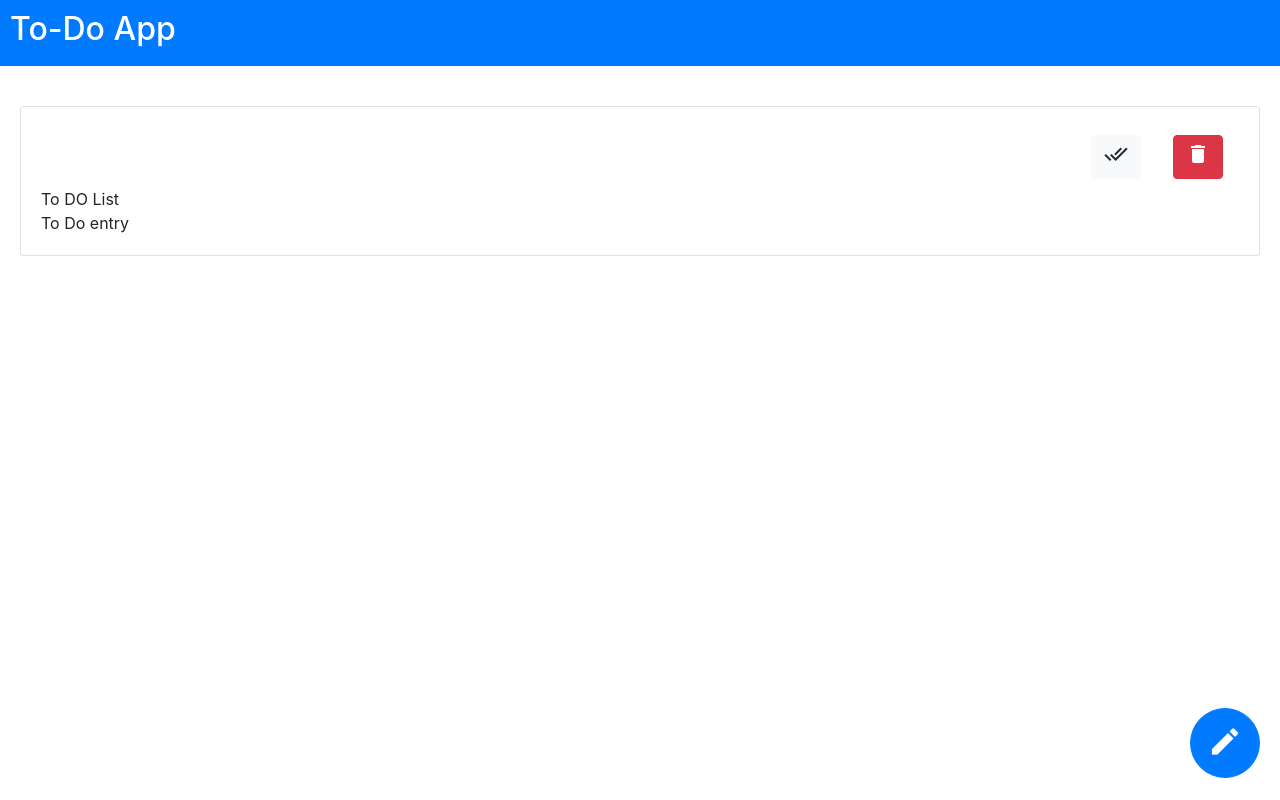
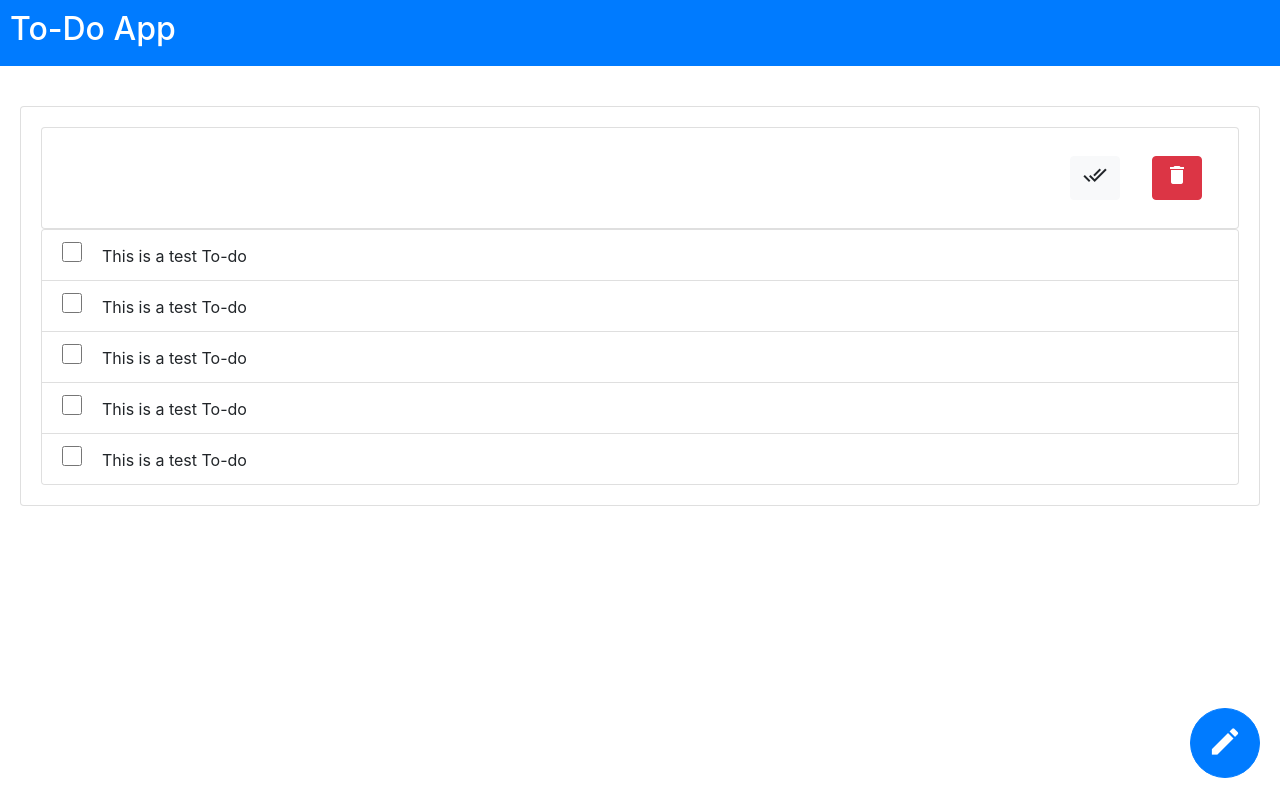
Before and after one commit to rmt002/to-do-React, a React (Create React App) app: page / in a window 1280 px wide. Built offline with nearby package versions, Linux system fonts and the light colour scheme; the HTML template or start-up script is replaced by a standard one.

Commit message:
Added To-do entry

```diff
--- a/src/App.css
+++ b/src/App.css
@@ -44,3 +44,12 @@
   height: 70px;
   border-radius: 20px 0px 0px 20px;
 }
+
+.checkbx{
+  height:20px;
+  width:20px;
+}
+
+.tododata{
+  margin-left: 20px;
+}
--- a/src/components/To-Do-App.js
+++ b/src/components/To-Do-App.js
@@ -1,11 +1,36 @@
 import React, { Component } from 'react';
 import ToDoHeader from './To-Do-Header';
 import ToDoList from './To-Do-List';
-import ToDoEntry from './To-Do-Entry';
 import Card from '../../node_modules/react-bootstrap/Card';
 import ToDoInput from './To-Do-Input';
 
 export class ToDoApp extends Component {
+    constructor(props){
+        super();
+    }
+
+    state={
+        toDoArray:[
+            {done:false,description:"This is a test to do"}
+        ]
+    }
+
+    clearCompleted=()=>{
+
+    }
+
+    markAllDone=()=>{
+
+    }
+
+    addToDo=(data)=>{
+
+    }
+
+    markDone=(data)=>{
+
+    }
+
     render() {
         return (
             <div>
@@ -13,7 +38,6 @@ export class ToDoApp extends Component {
                     <Card.Body>
                         <ToDoHeader />
                         <ToDoList />
-                        <ToDoEntry />
                     </Card.Body>
                 </Card>
                 <ToDoInput/>
--- a/src/components/To-Do-Entry.js
+++ b/src/components/To-Do-Entry.js
@@ -2,9 +2,11 @@ import React,{ Component } from 'react';
 
 export class ToDoEntry extends Component{
     render(){
+        var data="This is a test To-do"
         return(
             <div>
-                To Do entry
+                <input type="checkbox" className="checkbx"></input>
+                <span className="tododata">{data}</span>
             </div>
         )
     }
--- a/src/components/To-Do-Header.js
+++ b/src/components/To-Do-Header.js
@@ -1,17 +1,28 @@
 import React, { Component } from 'react';
 import Nav from '../../node_modules/react-bootstrap/Nav';
+import Card from '../../node_modules/react-bootstrap/Card';
+
 export class ToDoHeader extends Component {
     render() {
         return (
             <div>
+                 <Card>
+                 <Card.Body>
                 <Nav className="justify-content-end" activeKey="/home">
-                    <Nav.Item>
+
+
+                        <Nav.Item>
                         <Nav.Link ><button className="btn btn-light"><i class="material-icons">done_all</i></button></Nav.Link>
                     </Nav.Item>
                     <Nav.Item>
                         <Nav.Link><button className="btn btn-danger"><i class="material-icons">delete</i></button></Nav.Link>
                     </Nav.Item>
+
+
+
                 </Nav>
+                </Card.Body>
+                </Card>
             </div>
         )
     }
--- a/src/components/To-Do-List.js
+++ b/src/components/To-Do-List.js
@@ -1,10 +1,21 @@
-import React,{ Component } from 'react';
+import React, { Component } from 'react';
+import Card from '../../node_modules/react-bootstrap/Card';
+import ListGroup from '../../node_modules/react-bootstrap/ListGroup'
+import ToDoEntry from './To-Do-Entry';
 
-export class ToDoList extends Component{
-    render(){
-        return(
+export class ToDoList extends Component {
+    render() {
+        var elements=[]
+        for(var i=0;i<5;i++){
+            elements.push(<ListGroup.Item><ToDoEntry/></ListGroup.Item>)
+        }
+        return (
             <div>
-                To DO List
+                <Card style={{ width: '100%' }}>
+                    <ListGroup variant="flush">
+                        {elements}
+                    </ListGroup>
+                </Card>
             </div>
         )
     }
```
